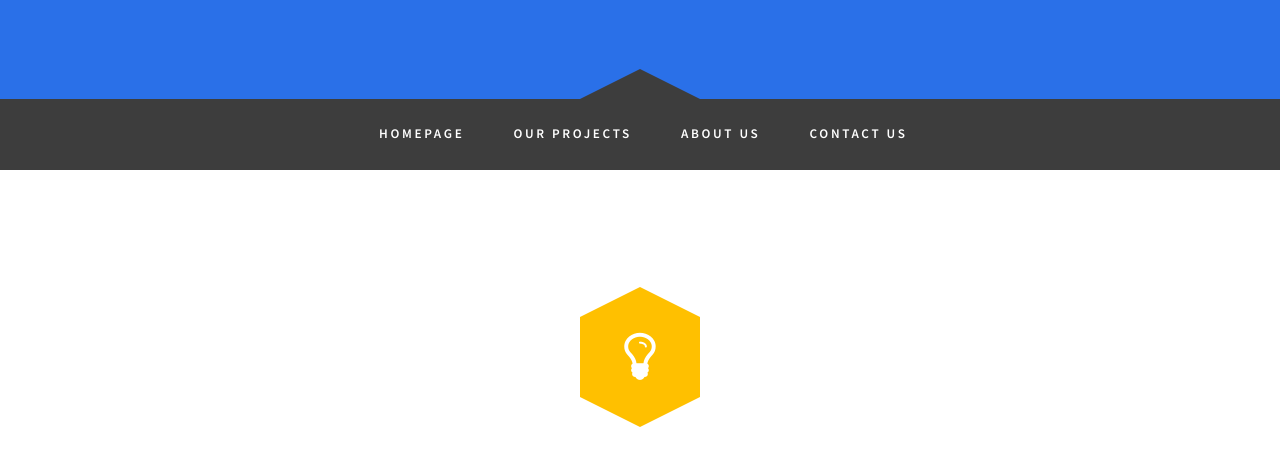
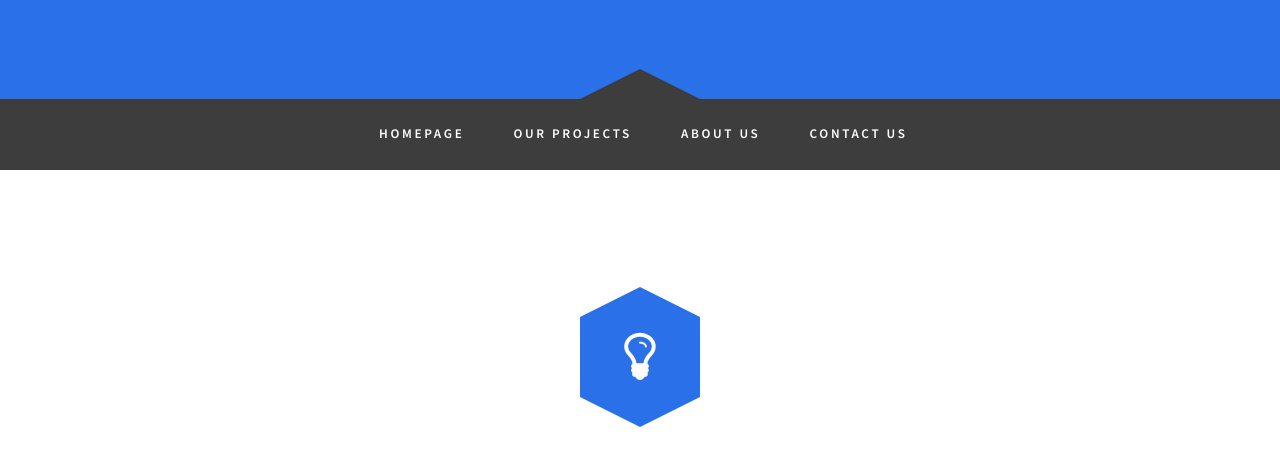
Before and after one commit to mickeystroller/bigdata-page, a plain HTML site: page index.html in a window 1280 px wide. Shown: the part 313-766 px from the top of the page. Drawn offline with Linux system fonts and the light colour scheme.

Commit message:
change icon background colour

```diff
--- a/default.css
+++ b/default.css
@@ -960,7 +960,7 @@ ul.contact li a.icon-rss:before
 	width: 120px;
 	height: 80px;
 	line-height: 80px;
-	background: #FFC000;
+	background: #2A70E8;
 	position: relative;
 	text-align: center;
 	color: #FFF;
@@ -975,7 +975,7 @@ ul.contact li a.icon-rss:before
 	height: 0;
 	border-left: 60px solid transparent;
 	border-right: 60px solid transparent;
-	border-bottom: 30px solid #FFC000;
+	border-bottom: 30px solid #2A70E8;
 }
 .hexagon:after {
 	content: "";
@@ -986,7 +986,7 @@ ul.contact li a.icon-rss:before
 	height: 0;
 	border-left: 60px solid transparent;
 	border-right: 60px solid transparent;
-	border-top: 30px solid #FFC000;
+	border-top: 30px solid #2A70E8;
 }
 
 #portfolio
```
